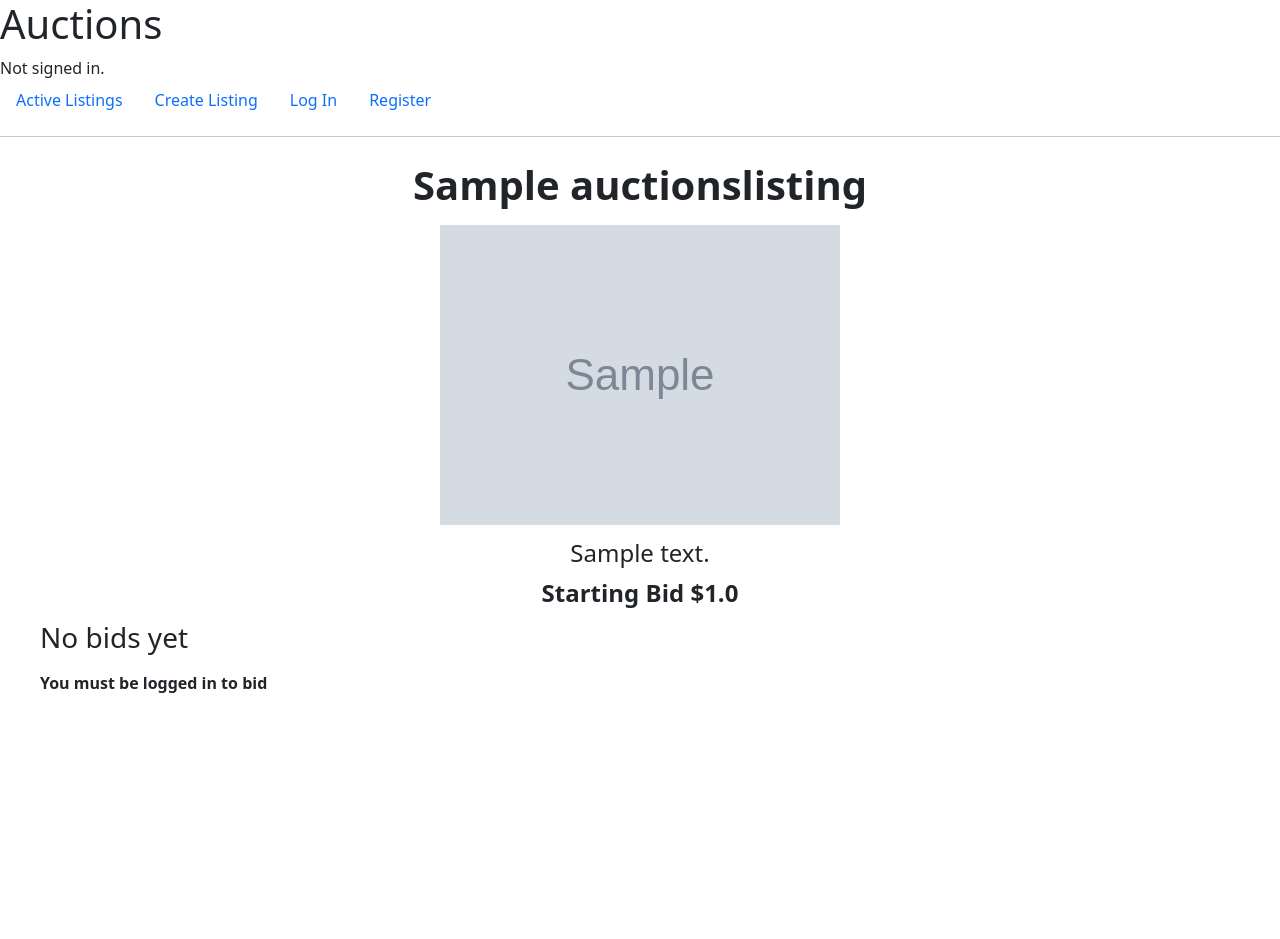
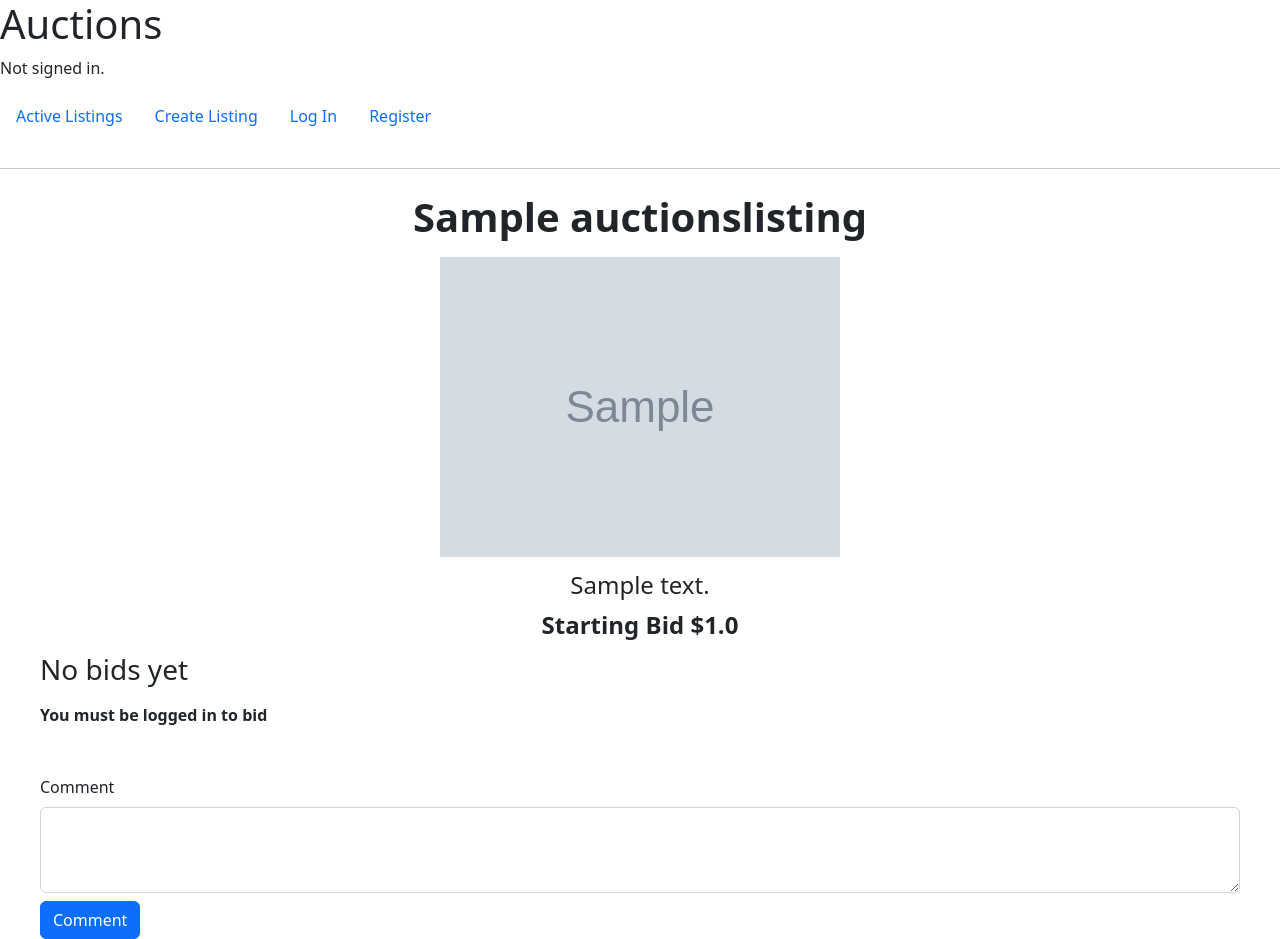
Before and after one commit to Oliveira-Renato/commerce, a Django app: page /bids/1 in a window 1280 px wide. Before the commit the page ends 693 px from the top, so only its background shows below. Run offline with Django 3.2, Linux system fonts and the light colour scheme; tables that the repository leaves empty hold one stand-in row (values such as "Sample post"); grey boxes marked "Sample" are stand-in pictures; some libraries are stand-ins or nearby versions.

Commit message:
feat: Comments fuction in progress

```diff
--- a/auctions/static/auctions/styles.css
+++ b/auctions/static/auctions/styles.css
@@ -6,7 +6,10 @@
   box-sizing: border-box;
   transition: smooth;
 }
-
+ol, ul {
+  padding: 1rem;
+  margin: 0;
+}
 html {
   font-size: 62.5%;
   font-weight: 400;
--- a/auctions/templates/auctions/listing.html
+++ b/auctions/templates/auctions/listing.html
@@ -2,7 +2,7 @@
 
 {% block body %}
 <section id="listing">
-    <div class="listing-info">
+    <aside class="listing-info">
         <div class="watch-con text-center mb-4">
             {% if user.is_authenticated %}
                 {% if message %}
@@ -62,6 +62,20 @@
                 {% endif %}
             </form>
         </div>
+    </aside>
+    <div class="comments-box mt-5">
+        <div class="comments">
+            <form action="{% url 'comments' listing.id %}" method="post">
+                <div class="form-group listing-info">
+                    {% csrf_token %}
+                    <label for="comment">Comment</label>
+                    <textarea class="form-control" id="comment" name="comment" rows="3"></textarea>
+                </div>
+               <div class="button-container listing-info mt-2">
+                    <button type="submit" class="btn btn-primary">Comment</button>
+               </div>
+            </form>
+        </div>
     </div>
 </section>
 
--- a/auctions/urls.py
+++ b/auctions/urls.py
@@ -14,5 +14,5 @@ urlpatterns = [
     path("bids/<int:listing_id>", views.bid, name="bid"),
     path("error_message", views.error_message),
     path("close_listing/<int:listing_id>", views.close_listing, name="close_listing"),
-
+    path("comments/<int:listing_id>", views.comments, name="comments"),
 ]
--- a/auctions/views.py
+++ b/auctions/views.py
@@ -4,7 +4,7 @@ from django.http import HttpResponse, HttpResponseRedirect
 from django.shortcuts import render
 from django.urls import reverse
 from django.contrib import messages
-from .models import User, AuctionsListing, Watchlist, Bids, Winner
+from .models import User, AuctionsListing, Watchlist, Bids, Winner, Comments
 
 
 def error_message(request,message):
@@ -154,3 +154,17 @@ def close_listing(request, listing_id):
             listing.save()
 
         return HttpResponseRedirect(reverse("index"))
+
+def comments(request, listing_id):
+    if request.method == "POST":
+        user = request.user
+        listing = AuctionsListing.objects.get(id=listing_id)
+        comment = request.POST["comment"]
+        comment = Comments(user=user, listing=listing, comment=comment)
+        comment.save()
+        return HttpResponseRedirect(reverse("listing", args=(listing_id,)))
+    else:
+        return render(request, "auctions/listing.html", {
+            "listing": AuctionsListing.objects.get(id=listing_id),
+            "comments": Comments.objects.filter(listing=listing_id)
+        })
```
Also changed, not shown: auctions/admin.py (+8 -1 lines).
